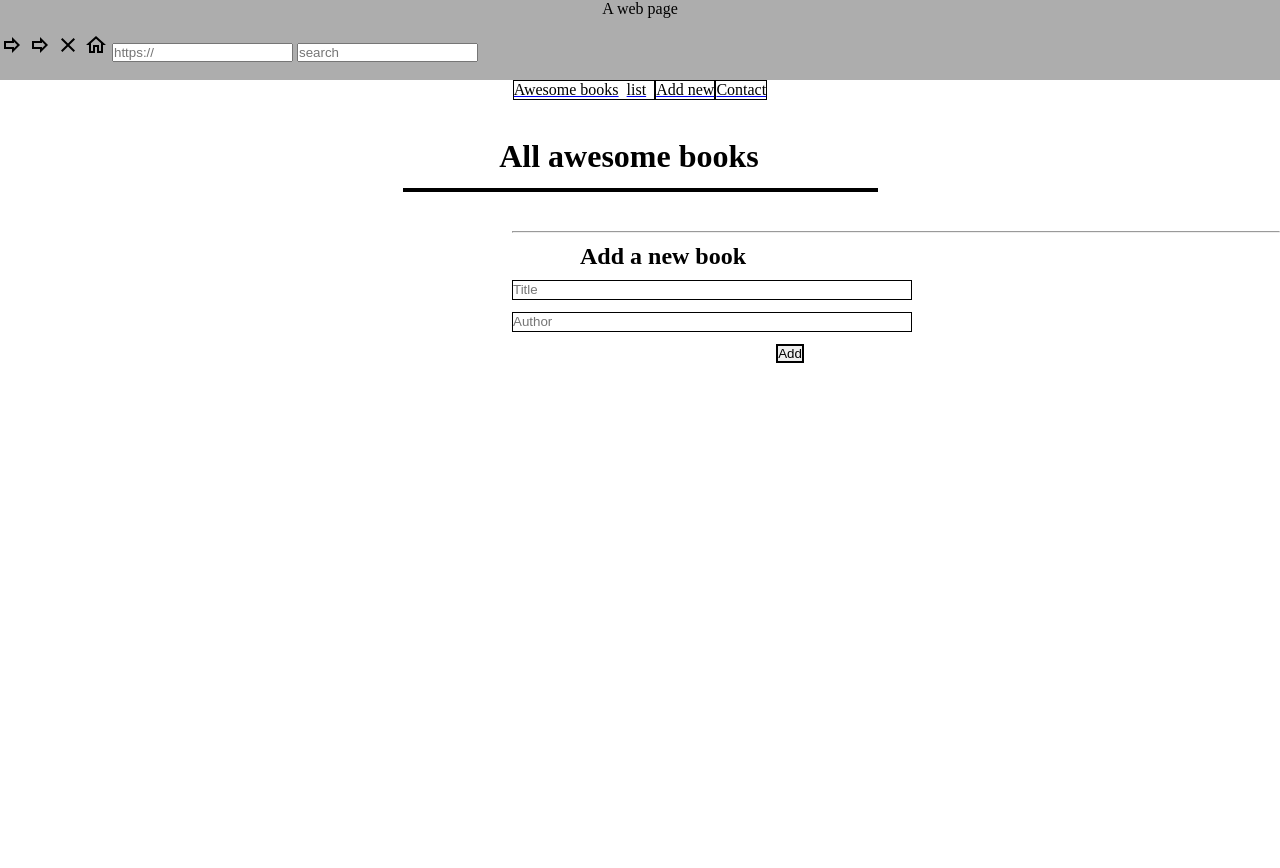
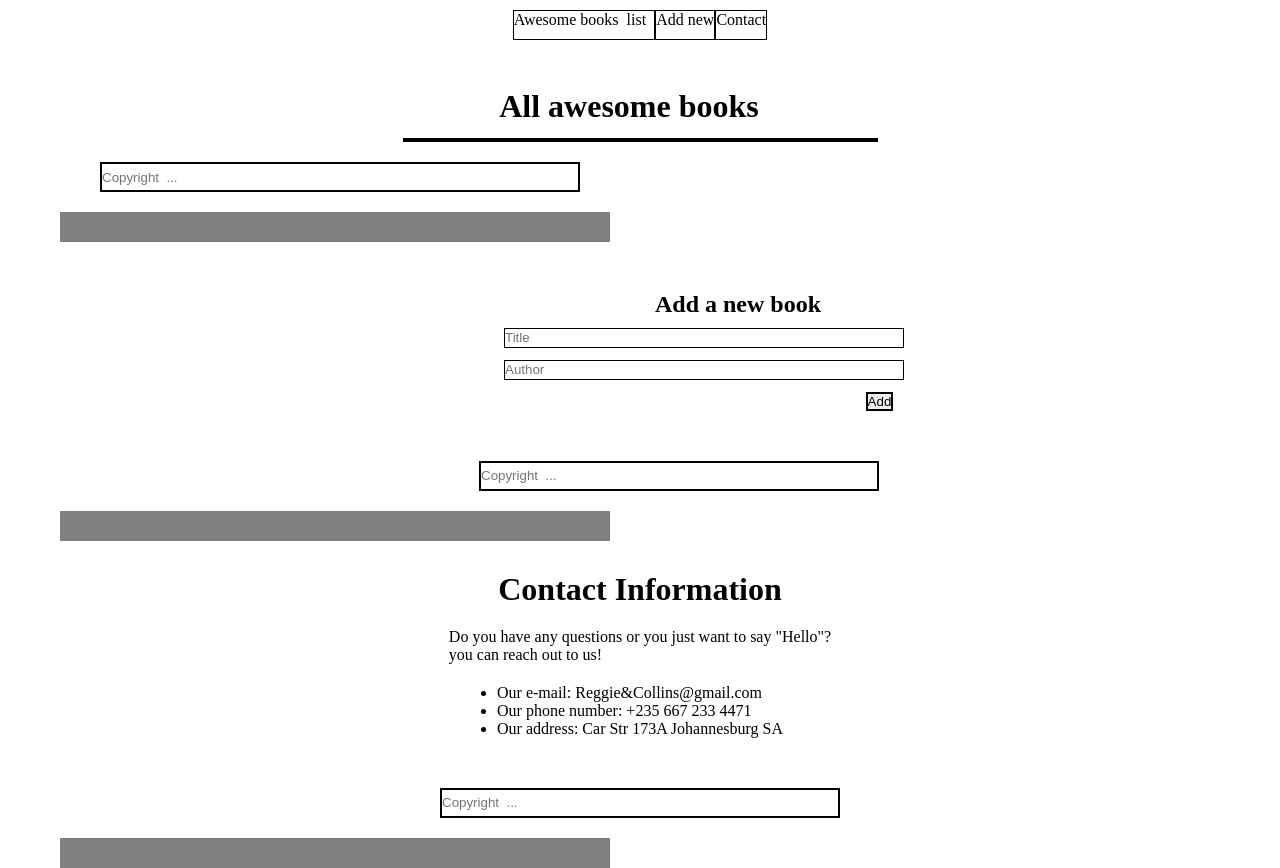
Before and after one commit to 29td/Awesome-books, a website: page index.html in a window 1280 px wide. Before the commit the page ends 800 px from the top, so only its background shows below. Drawn offline with Linux system fonts and the light colour scheme.

Commit message:
styling the website

```diff
--- a/index.html
+++ b/index.html
@@ -9,10 +9,6 @@
 </head>
 <body>
 
-    <header>
-    <!-- navigation bar -->
-
-   </header>
 
    <div class="linked">
        <!-- link items -->
@@ -27,11 +23,15 @@
     <!-- Dynamic Section -->
     <div id="book-collection">
         <!-- Added content from JS -->
+
     </div>
+    <input type="text" placeholder="Copyright  ..." class="copyright"></input>
+    <footer class="awesomeB"></footer>
+
 
     <!-- The form section -->
-    <div class="forms-section">
-        <hr>
+    <div class="forms-section" id="add-books">
+        <!-- <hr> -->
         <h2>Add a new book</h2>
         <form id="form">
             <div class="text-input">
@@ -43,7 +43,16 @@
             </div>
             <button type="submit" class="addbtn">Add</button>
         </form>
+        <input type="text" class="copyR" placeholder="Copyright  ..."></input>
     </div>
+    <footer class="new"></footer>
+
+
+    <div class="contact-info" id="contactF">
+    <!-- Contact section -->
+</div>
+<footer class="info"></footer>
+
 
 <script src="script.js"></script>
 </body>
--- a/script.js
+++ b/script.js
@@ -44,26 +44,13 @@ class Storage {
   }
 }
 
-// navigation bar
-const header = document.querySelector('header');
-header.innerHTML = `    <nav class="navigation">
-<p>A web page</p>
-<img src="./assets/icons/foward.svg" alt="img" class="icons"/>
-<img src="./assets/icons/foward.svg" alt="img" class="icons"/>
-<img src="./assets/icons/cross.svg" alt="img" class="icons"/>
-<img src="./assets/icons/home.svg" alt="img" class="icons"/>
-<input type="text" placeholder="https://" class="search-bar"></input>
-<input type="search" placeholder="search"></input>
-</nav>
-`;
-
 // linking items
 const items = document.querySelector('.linked');
 
 items.innerHTML = `       <ul>
-<a href="#"><li>Awesome books<span>list</span></li></a>
-<a href="#"><li>Add new</li></a>
-<a href="#"><li>Contact</li></a>
+<li>Awesome books<span><a href="#book-collection">list</a></span></li>
+<li><a href="#add-books">Add new</a></li>
+<li><a href="#contactF">Contact</a></li>
 </ul>
 `;
 
@@ -123,4 +110,17 @@ document.querySelector('#book-collection').addEventListener('click', (e) => {
 Storage.removeBook(e.target.previousElementSibling.previousElementSibling.textContent);
 });
 
+// Contact section
+const contact = document.querySelector('.contact-info');
+contact.innerHTML =`<h1>Contact Information</h1>
+<p>Do you have any questions or you just want to say "Hello"?<br>
+you can reach out to us!</p>
+<ul>
+<li>Our e-mail: Reggie&Collins@gmail.com</li>
+<li>Our phone number: +235 667 233 4471</li>
+<li>Our address: Car Str 173A Johannesburg SA</li>
+</ul>
+<input type="text" placeholder="Copyright  ..."></input>
+`;
+
 /* eslint-disable max-classes-per-file */
--- a/style.css
+++ b/style.css
@@ -42,7 +42,10 @@ span {
 }
 
 .forms-section {
-  margin-left: 40%;
+  display: flex;
+  flex-direction: column;
+  align-items: center;
+  margin-left: 10%;
   margin-top: 3%;
 }
 
@@ -59,7 +62,7 @@ h2 {
 
 .addbtn {
   border: 2px solid;
-  margin-left: 34.4%;
+  margin-left: 90.4%;
 
 }
 
@@ -82,37 +85,92 @@ h2 {
   box-shadow: 0 4px 5px;
 }
 
-.navigation {
-  background-color: rgba(128, 128, 128, 0.644);
-  height: 80px;
+.awesomeB {
+  background-color: gray;
+  margin-top: 20px;
+  margin-left: 60px;
+  width: 550px;
+  height: 30px;
 }
 
-.navigation p {
+.copyR {
+  border: 2px solid #000 ;
+  margin-top: 50px;
+  margin-left: -50PX;
+  width: 400px;
+  height: 30px;
+}
+
+.linked {
+  width: 100%;
+}
+
+.linked ul {
+  display: flex;
+  padding: 10px;
+  list-style: none;
   display: flex;
   justify-content: center;
   align-items: center;
-}
-
-.icons {
-  margin-top: 15px;
-  justify-content: center;
-}
-
-.search-bar {
-  justify-content: center;
-}
-
-.linked ul {
-  list-style: none;
-  display: flex;
-  justify-content: center;
   /* gap: 20px; */
 }
 
 .linked ul li {
+  height: 30px;
   border: 1px solid;
-  text-decoration: none;
-  color: #000;
   list-style: none;
 
 }
+
+.linked ul li a {
+  text-decoration: none;
+  color: #000;
+
+}
+
+.copyright {
+  border: 2px solid #000;
+  width: 480px;
+  height: 30px;
+  margin-left: 100px;
+  margin-top: 20px;
+}
+
+.new {
+  background-color: gray;
+  margin-top: 20px;
+  margin-left: 60px;
+  width: 550px;
+  height: 30px;
+
+}
+
+.contact-info {
+  display: flex;
+  flex-direction: column;
+  align-items: center;
+  margin-top: 30px;
+}
+
+.contact-info h1 {
+  margin-bottom: 20px;
+}
+
+.contact-info p {
+  margin-bottom: 20px;
+}
+
+.contact-info input {
+  border: 2px solid #000 ;
+  margin-top: 50px;
+  width: 400px;
+  height: 30px;
+}
+
+.info {
+  background-color: gray;
+  margin-top: 20px;
+  margin-left: 60px;
+  width: 550px;
+  height: 30px;
+}
```
